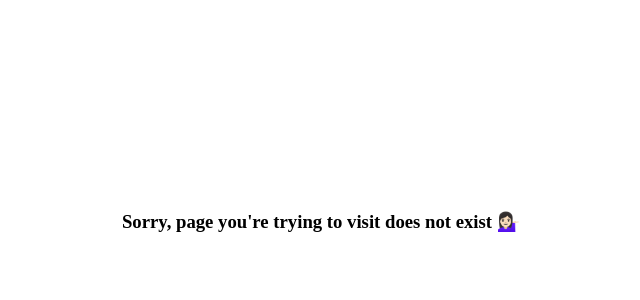
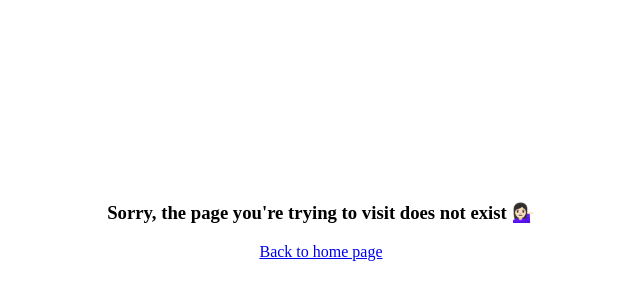
Before and after one commit to Rui-23/Basic-Info-Site-Node, a plain HTML site: page 404.html in a window 1280 px wide. Shown: the part 186-486 px from the top of the page, without its empty margins (327-967 px from the left). Drawn offline with Linux system fonts and the light colour scheme.

Commit message:
Update 404 Page

```diff
--- a/404.html
+++ b/404.html
@@ -6,7 +6,8 @@
   <meta name="viewport" content="width=device-width, initial-scale=1.0">
   <title>404 Page</title>
 </head>
-<body style="width: 100%; height: 100vh; display: flex; align-items: center; justify-content: center;">
-  <h3>Sorry, page you're trying to visit does not exist 💁🏻‍♀️</h3>
+<body style="width: 100%; height: 100vh; display: flex; flex-direction: column; align-items: center; justify-content: center;">
+  <h3>Sorry, the page you're trying to visit does not exist 💁🏻‍♀️</h3>
+  <a href="/">Back to home page</a>
 </body>
 </html>
```
